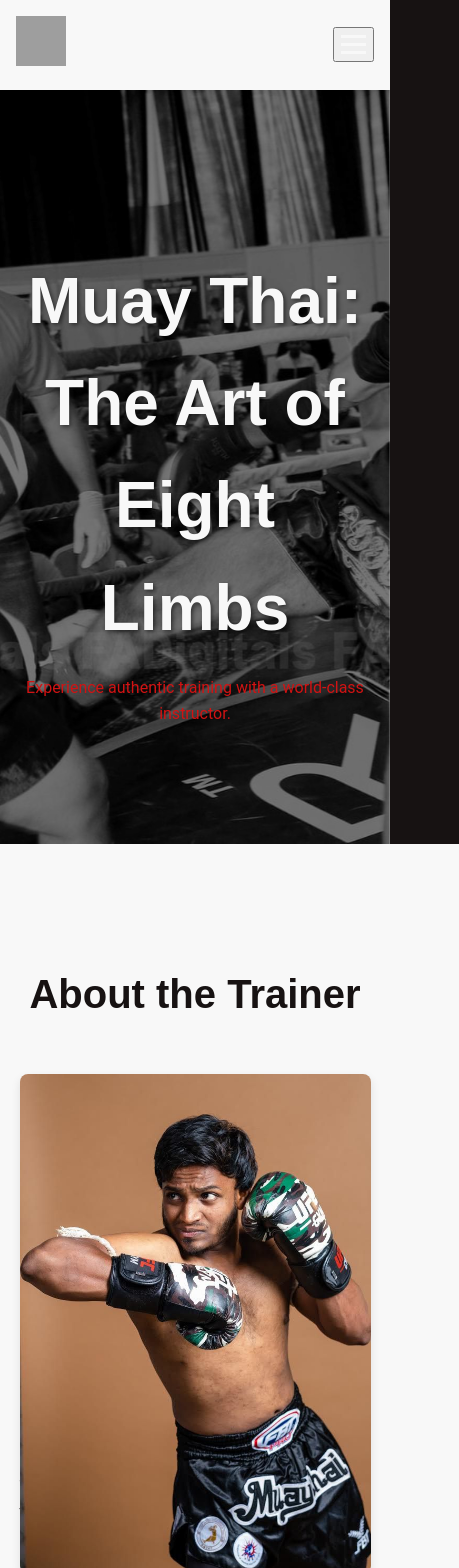
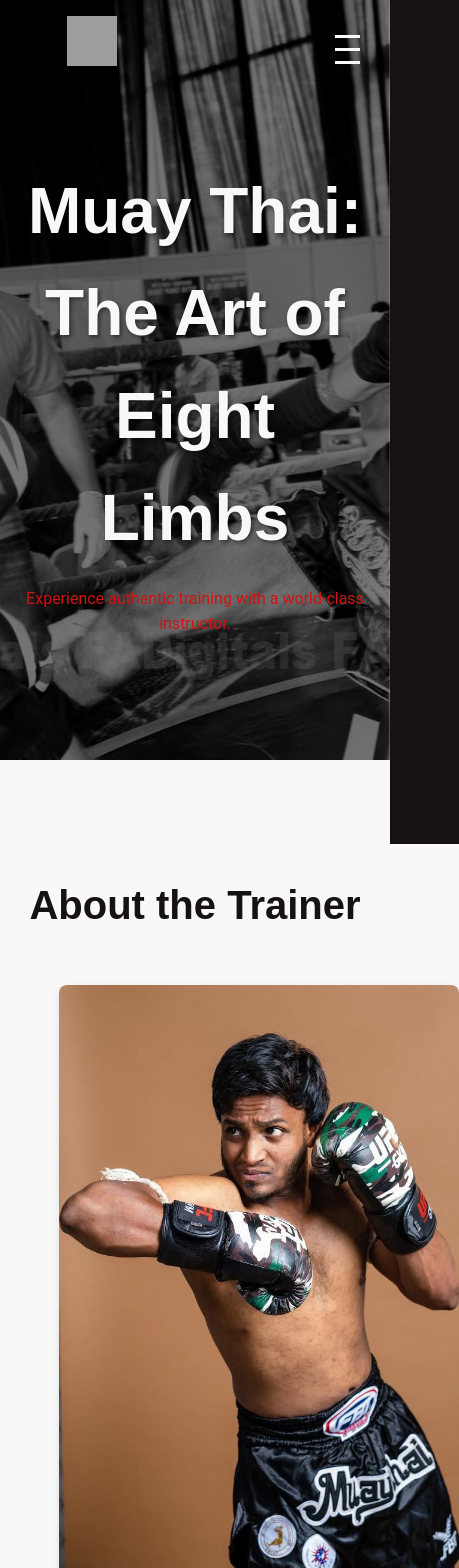
Before and after one commit to AparnaRaj23/portfolio-saif-thai-boxer, a Next.js app: page / in a window 390 px wide. Shown: the top 1568 px of the page, 459 px wide, since content can reach past the window. Built offline with nearby package versions, Linux system fonts and the light colour scheme; grey boxes are pictures that could not be loaded.

Commit message:
NavBar changes along with a few fixes

```diff
--- a/package.json
+++ b/package.json
@@ -9,6 +9,9 @@
     "lint": "eslint"
   },
   "dependencies": {
+    "@fortawesome/fontawesome-svg-core": "^7.0.1",
+    "@fortawesome/free-brands-svg-icons": "^7.0.1",
+    "@fortawesome/react-fontawesome": "^3.0.2",
     "next": "15.5.0",
     "react": "19.1.0",
     "react-dom": "19.1.0",
--- a/src/app/globals.css
+++ b/src/app/globals.css
@@ -16,26 +16,37 @@ body {
   line-height: 1.6;
 }
 
+main {
+  width: 100%;
+}
+
 .red-text {
   color: #D11313;
 }
 
 .container {
-  max-width: 1200px;
+  max-width: 70%;
   margin: auto;
   padding: 0 5vw;
 }
 
 .header {
+  width: 100%;
+  /* text-align: center; */
   display: flex;
   justify-content: space-between;
   align-items: center;
   padding: 1rem 0.5rem;
-  background-color: transparent;
   position: sticky;
   top: 0;
   z-index: 1000;
-  box-shadow: 0 2px 5px rgba(0, 0, 0, 0.05);
+  /* box-shadow: 0 2px 5px rgba(0, 0, 0, 0.05); */
+
+  position: fixed;
+  background-color: transparent;
+  background: transparent;
+  box-shadow: none;
+  transition: background-color 0.3s ease, box-shadow 0.3s ease;
 }
 
 .header .container {
@@ -50,9 +61,14 @@ body {
   color: #AB2C2C;
 }
 
-.header.scrolled {
+/* .header.scrolled {
   background-color: #171212;
   box-shadow: 0 4px 10px rgba(0, 0, 0, 0.2);
+} */
+
+.header.scrolled {
+  background: rgba(23, 18, 18, 0.95); /* dark background when scrolled */
+  box-shadow: 0 4px 12px rgba(0,0,0,0.3);
 }
 
 .logo-container {
@@ -87,6 +103,7 @@ body {
 .hero-section {
   position: relative;
   height: 90vh;
+  width: 100%;
   display: flex;
   justify-content: center;
   align-items: center;
@@ -141,6 +158,7 @@ body {
   align-items: center;
   gap: 2rem;
   flex-wrap: wrap;
+  align-items: flex-start;
 }
 
 /*
@@ -153,15 +171,16 @@ body {
 */
 
 .trainer-photo img {
-  width: 100%;
+  height: 100%;
   border-radius: 8px;
   box-shadow: 0 4px 10px rgba(0, 0, 0, 0.1);
+  object-fit: cover;
 }
 
 .trainer-section {
   display: flex;
   /* width: 100%; */
-  height: 500px;
+  height: 100%;
 }
 
 .trainer-photo {
@@ -200,6 +219,7 @@ body {
 
 .about-text {
   flex: 2;
+  max-width: 80%;
 
 }
 
@@ -325,10 +345,20 @@ body {
   position: relative;
 }
 
----
+
 /* Mobile Navigation & Hamburger Menu */
+
+.hamburger .bar {
+  display: flex;
+  width: 25px;
+  height: 3px;
+  background-color: #F8F8F8;
+  margin: 5px 0;
+  transition: transform 0.3s ease, opacity 0.3s ease;
+}
+
 .hamburger {
-  display: none; /* Hide on desktop */
+  display: none;
   background: none;
   border: none;
   cursor: pointer;
@@ -337,21 +367,19 @@ body {
   z-index: 1100;
 }
 
-.hamburger .bar {
-  display: block;
-  width: 25px;
-  height: 3px;
-  background-color: #F8F8F8; /* Use light-color for visibility against dark header */
-  margin: 5px 0;
-  transition: transform 0.3s ease, opacity 0.3s ease;
+.trainer-photo, .about-text {
+  flex: 1 1 300px; /* flex-grow:1, flex-shrink:1, min-width:300px */
 }
 
 /* 📱 Mobile Styles */
 @media (max-width: 768px) {
   .hamburger {
-    display: block; /* Show hamburger on mobile */
+    display: flex;
+    flex-direction: column;
+    position: fixed;
+    top: 20px;
+    right: 20px;
   }
-
   .nav {
     display: flex;
     flex-direction: column;
@@ -364,11 +392,10 @@ body {
     z-index: 1000;
     justify-content: center;
     align-items: center;
-    transform: translateX(100%); /* Hide nav off-screen */
+    transform: translateX(100%);
     transition: transform 0.3s ease-in-out;
   }
 
-  /* When the nav is open, slide it into view */
   .nav.nav-open {
     transform: translateX(0);
   }
@@ -378,3 +405,19 @@ body {
     margin: 1rem 0;
   }
 }
+
+@media (max-width: 1000px) {
+    .trainer-section {
+    flex-direction: column;
+    height: auto;
+  }
+
+  .trainer-details {
+    height: 80%;
+    width: auto;
+  }
+  .trainer-photo {
+    width: 60%;
+    height: auto;
+  }
+}
--- a/src/app/page.js
+++ b/src/app/page.js
@@ -4,6 +4,11 @@ import "slick-carousel/slick/slick.css";
 import "slick-carousel/slick/slick-theme.css";
 import Image from 'next/image';
 import Slider from "react-slick";
+
+import { FontAwesomeIcon } from '@fortawesome/react-fontawesome';
+import { faInstagram, faYoutube } from '@fortawesome/free-brands-svg-icons';
+
+
 
 
 export default function Home() {
@@ -76,11 +81,15 @@ export default function Home() {
           </nav>
 
           {/* Hamburger Menu Icon */}
-          <button className="hamburger" onClick={toggleNav}>
-            <span className="bar"></span>
-            <span className="bar"></span>
-            <span className="bar"></span>
-          </button>
+          <button
+  className={`hamburger ${isNavOpen ? 'open' : ''}`}
+  onClick={toggleNav}
+  aria-label="Toggle navigation"
+>
+  <span className="bar"></span>
+  <span className="bar"></span>
+  <span className="bar"></span>
+</button>
         </div>
       </header>
 
@@ -185,10 +194,6 @@ export default function Home() {
         <section id="contact" className="section contact-section">
           <h2 className="section-title">Contact</h2>
           <div className="container">
-             <p>
-    <strong>My Mission:</strong><br/>
-    To grow Muay Thai across India by developing athletes, empowering youth, and creating champions inside and outside the ring. I believe Muay Thai is more than just a sport—it’s a way of life that teaches respect, resilience, and relentless self-improvement.
-  </p>
             Ready to start your journey? Get in touch today!
             <br />
             Email: trainwith.trainer@example.com
@@ -198,11 +203,21 @@ export default function Home() {
               <a href="#"><i className="fab fa-instagram"></i></a>
               <a href="#"><i className="fab fa-youtube"></i></a>
             </div>
+
+            <div className="social-links">
+  <a href="https://www.instagram.com/yourprofile" target="_blank" rel="noopener noreferrer">
+    <FontAwesomeIcon icon={faInstagram} size="2x" />
+  </a>
+  <a href="https://www.youtube.com/channel/yourchannel" target="_blank" rel="noopener noreferrer">
+    <FontAwesomeIcon icon={faYoutube} size="2x" />
+  </a>
+</div>
           </div>
         </section>
       </main>
 
       <footer className="footer">
+
         <div className="container">
           <p>© 2025 Muay Thai Training. All rights reserved.</p>
         </div>
```
Also changed, not shown: 1 other file (tests, documents, lock files or other folders).
